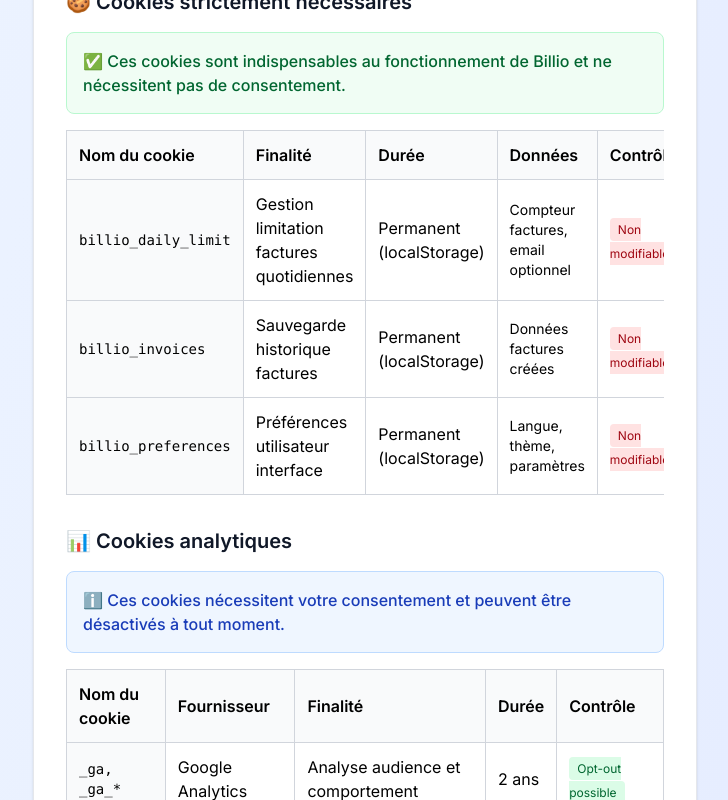
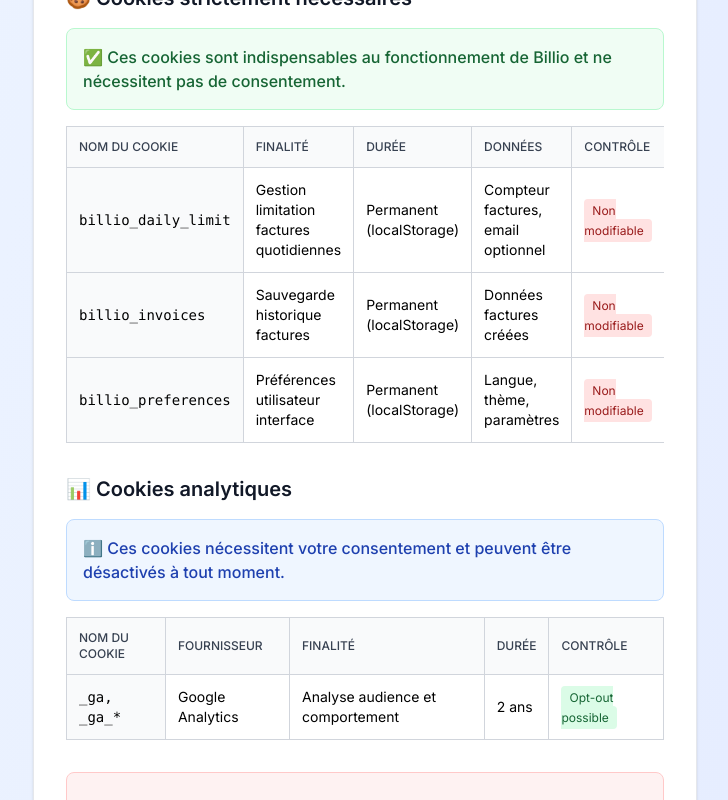
Before and after one commit to CodeMasterSn/Billio, a Next.js app: page /politique-cookies in a window 1280 px wide. Shown: the part 1120-1920 px from the top of the page, without its empty margins (391-1119 px from the left). Built offline with nearby package versions, Linux system fonts and the light colour scheme.

Commit message:
correction visibilite page confidentiel

```diff
--- a/src/app/globals.css
+++ b/src/app/globals.css
@@ -28,6 +28,72 @@
   .text-balance {
     text-wrap: balance;
   }
+}
+
+/* Garantir la visibilité du texte sur toutes les pages */
+.text-gray-900 {
+  color: #111827 !important;
+}
+
+.text-gray-800 {
+  color: #1f2937 !important;
+}
+
+.text-gray-700 {
+  color: #374151 !important;
+}
+
+.text-gray-600 {
+  color: #4b5563 !important;
+}
+
+.text-gray-500 {
+  color: #6b7280 !important;
+}
+
+.text-blue-900 {
+  color: #1e3a8a !important;
+}
+
+.text-blue-800 {
+  color: #1e40af !important;
+}
+
+.text-blue-700 {
+  color: #1d4ed8 !important;
+}
+
+.text-green-800 {
+  color: #166534 !important;
+}
+
+.text-green-700 {
+  color: #15803d !important;
+}
+
+.text-red-800 {
+  color: #991b1b !important;
+}
+
+.text-red-700 {
+  color: #b91c1c !important;
+}
+
+/* Garantir la visibilité des backgrounds */
+.bg-gray-50 {
+  background-color: #f9fafb !important;
+}
+
+.bg-blue-50 {
+  background-color: #eff6ff !important;
+}
+
+.bg-green-50 {
+  background-color: #f0fdf4 !important;
+}
+
+.bg-red-50 {
+  background-color: #fef2f2 !important;
 }
 
 /* Styles pour l'impression de la facture */
--- a/src/app/politique-cookies/page.js
+++ b/src/app/politique-cookies/page.js
@@ -120,7 +120,7 @@
       <div className="min-h-screen bg-gradient-to-br from-blue-50 to-indigo-100">
         <Header />
 
-        <div className="container mx-auto px-4 py-8">
+        <div className="container mx-auto px-4 sm:px-6 lg:px-8 py-8">
           {/* Breadcrumb */}
           <nav className="mb-8">
             <div className="flex items-center space-x-2 text-sm text-gray-600">
@@ -133,10 +133,10 @@
           <div className="max-w-4xl mx-auto">
             {/* En-tête */}
             <div className="text-center mb-12">
-              <h1 className="text-4xl md:text-5xl font-bold text-gray-900 mb-4">
+              <h1 className="text-3xl sm:text-4xl md:text-5xl font-bold text-gray-900 mb-4">
                 Politique des cookies
               </h1>
-              <p className="text-xl text-gray-600 mb-6">
+              <p className="text-lg sm:text-xl text-gray-600 mb-6">
                 Transparence et contrôle sur l'utilisation des cookies
               </p>
               <div className="bg-green-50 border border-green-200 rounded-lg p-4 inline-block">
@@ -181,12 +181,12 @@
 
               {/* Contenu principal */}
               <div className="lg:col-span-3">
-                <div className="bg-white rounded-lg shadow-sm border border-gray-200 p-8">
+                <div className="bg-white rounded-lg shadow-sm border border-gray-200 p-4 sm:p-6 lg:p-8">
 
                   {/* Panneau de gestion des cookies */}
                   {showManager && (
                     <div className="mb-12 bg-blue-50 border border-blue-200 rounded-lg p-6">
-                      <h2 className="text-2xl font-bold text-gray-900 mb-6">Gérez vos préférences cookies</h2>
+                      <h2 className="text-xl sm:text-2xl font-bold text-gray-900 mb-6">Gérez vos préférences cookies</h2>
 
                       <div className="space-y-6">
                         {/* Cookies nécessaires */}
@@ -287,7 +287,7 @@
 
                   {/* 1. QU'EST-CE QU'UN COOKIE ? */}
                   <section id="definition" className="mb-12">
-                    <h2 className="text-2xl font-bold text-gray-900 mb-6">Qu'est-ce qu'un cookie ?</h2>
+                    <h2 className="text-xl sm:text-xl sm:text-2xl font-bold text-gray-900 mb-6">Qu'est-ce qu'un cookie ?</h2>
                     <div className="prose prose-gray max-w-none">
                       <div className="bg-blue-50 border border-blue-200 rounded-lg p-6 mb-6">
                         <h3 className="font-semibold text-blue-900 mb-3">Définition simple :</h3>
@@ -324,7 +324,7 @@
 
                   {/* 2. COOKIES UTILISÉS PAR BILLIO */}
                   <section id="cookies-billio" className="mb-12">
-                    <h2 className="text-2xl font-bold text-gray-900 mb-6">Cookies utilisés par Billio</h2>
+                    <h2 className="text-xl sm:text-2xl font-bold text-gray-900 mb-6">Cookies utilisés par Billio</h2>
 
                     {/* Cookies strictement nécessaires */}
                     <div className="mb-8">
@@ -336,24 +336,24 @@
                       </div>
 
                       <div className="overflow-x-auto">
-                        <table className="w-full border-collapse border border-gray-300">
+                        <table className="w-full border-collapse border border-gray-300 text-sm">
                           <thead>
                             <tr className="bg-gray-50">
-                              <th className="border border-gray-300 p-3 text-left font-semibold">Nom du cookie</th>
-                              <th className="border border-gray-300 p-3 text-left font-semibold">Finalité</th>
-                              <th className="border border-gray-300 p-3 text-left font-semibold">Durée</th>
-                              <th className="border border-gray-300 p-3 text-left font-semibold">Données</th>
-                              <th className="border border-gray-300 p-3 text-left font-semibold">Contrôle</th>
+                              <th className="border border-gray-300 px-3 py-3 text-left text-xs font-medium text-gray-700 uppercase">Nom du cookie</th>
+                              <th className="border border-gray-300 px-3 py-3 text-left text-xs font-medium text-gray-700 uppercase">Finalité</th>
+                              <th className="border border-gray-300 px-3 py-3 text-left text-xs font-medium text-gray-700 uppercase">Durée</th>
+                              <th className="border border-gray-300 px-3 py-3 text-left text-xs font-medium text-gray-700 uppercase">Données</th>
+                              <th className="border border-gray-300 px-3 py-3 text-left text-xs font-medium text-gray-700 uppercase">Contrôle</th>
                             </tr>
                           </thead>
-                          <tbody>
+                          <tbody className="bg-white">
                             {necessaryCookies.map((cookie, index) => (
                               <tr key={index}>
-                                <td className="border border-gray-300 p-3 font-mono text-sm bg-gray-50">{cookie.name}</td>
-                                <td className="border border-gray-300 p-3">{cookie.purpose}</td>
-                                <td className="border border-gray-300 p-3">{cookie.duration}</td>
-                                <td className="border border-gray-300 p-3 text-sm">{cookie.data}</td>
-                                <td className="border border-gray-300 p-3">
+                                <td className="border border-gray-300 px-3 py-3 text-sm font-mono bg-gray-50">{cookie.name}</td>
+                                <td className="border border-gray-300 px-3 py-3 text-sm">{cookie.purpose}</td>
+                                <td className="border border-gray-300 px-3 py-3 text-sm">{cookie.duration}</td>
+                                <td className="border border-gray-300 px-3 py-3 text-sm">{cookie.data}</td>
+                                <td className="border border-gray-300 px-3 py-3 text-sm">
                                   <span className="px-2 py-1 bg-red-100 text-red-800 rounded text-xs">
                                     {cookie.control}
                                   </span>
@@ -375,24 +375,24 @@
                       </div>
 
                       <div className="overflow-x-auto">
-                        <table className="w-full border-collapse border border-gray-300">
+                        <table className="w-full border-collapse border border-gray-300 text-sm">
                           <thead>
                             <tr className="bg-gray-50">
-                              <th className="border border-gray-300 p-3 text-left font-semibold">Nom du cookie</th>
-                              <th className="border border-gray-300 p-3 text-left font-semibold">Fournisseur</th>
-                              <th className="border border-gray-300 p-3 text-left font-semibold">Finalité</th>
-                              <th className="border border-gray-300 p-3 text-left font-semibold">Durée</th>
-                              <th className="border border-gray-300 p-3 text-left font-semibold">Contrôle</th>
+                              <th className="border border-gray-300 px-3 py-3 text-left text-xs font-medium text-gray-700 uppercase">Nom du cookie</th>
+                              <th className="border border-gray-300 px-3 py-3 text-left text-xs font-medium text-gray-700 uppercase">Fournisseur</th>
+                              <th className="border border-gray-300 px-3 py-3 text-left text-xs font-medium text-gray-700 uppercase">Finalité</th>
+                              <th className="border border-gray-300 px-3 py-3 text-left text-xs font-medium text-gray-700 uppercase">Durée</th>
+                              <th className="border border-gray-300 px-3 py-3 text-left text-xs font-medium text-gray-700 uppercase">Contrôle</th>
                             </tr>
                           </thead>
-                          <tbody>
+                          <tbody className="bg-white">
                             {analyticsCookies.map((cookie, index) => (
                               <tr key={index}>
-                                <td className="border border-gray-300 p-3 font-mono text-sm bg-gray-50">{cookie.name}</td>
-                                <td className="border border-gray-300 p-3">{cookie.provider}</td>
-                                <td className="border border-gray-300 p-3">{cookie.purpose}</td>
-                                <td className="border border-gray-300 p-3">{cookie.duration}</td>
-                                <td className="border border-gray-300 p-3">
+                                <td className="border border-gray-300 px-3 py-3 text-sm font-mono bg-gray-50">{cookie.name}</td>
+                                <td className="border border-gray-300 px-3 py-3 text-sm">{cookie.provider}</td>
+                                <td className="border border-gray-300 px-3 py-3 text-sm">{cookie.purpose}</td>
+                                <td className="border border-gray-300 px-3 py-3 text-sm">{cookie.duration}</td>
+                                <td className="border border-gray-300 px-3 py-3 text-sm">
                                   <span className="px-2 py-1 bg-green-100 text-green-800 rounded text-xs">
                                     {cookie.control}
                                   </span>
@@ -425,7 +425,7 @@
 
                   {/* 3. FINALITÉS DÉTAILLÉES */}
                   <section id="finalites" className="mb-12">
-                    <h2 className="text-2xl font-bold text-gray-900 mb-6">Finalités détaillées</h2>
+                    <h2 className="text-xl sm:text-2xl font-bold text-gray-900 mb-6">Finalités détaillées</h2>
                     <div className="prose prose-gray max-w-none">
                       <h3 className="text-lg font-semibold text-gray-900 mb-3">Amélioration du service</h3>
                       <ul className="list-disc pl-6 space-y-2 mb-6 text-gray-900">
@@ -455,10 +455,10 @@
 
                   {/* 4. CONTRÔLE UTILISATEUR */}
                   <section id="controle" className="mb-12">
-                    <h2 className="text-2xl font-bold text-gray-900 mb-6">Contrôle utilisateur</h2>
+                    <h2 className="text-xl sm:text-2xl font-bold text-gray-900 mb-6">Contrôle utilisateur</h2>
                     <div className="prose prose-gray max-w-none">
                       <h3 className="text-lg font-semibold text-gray-900 mb-3">Options de contrôle</h3>
-                      <div className="grid md:grid-cols-2 gap-6 mb-6">
+                      <div className="grid grid-cols-1 sm:grid-cols-2 gap-4 sm:gap-6 mb-6">
                         <div className="bg-blue-50 border border-blue-200 rounded-lg p-4">
                           <h4 className="font-semibold text-blue-900 mb-2">Via Billio</h4>
                           <ul className="text-blue-800 text-sm space-y-1">
@@ -499,7 +499,7 @@
 
                   {/* 5. DONNÉES TIERS ET TRANSFERTS */}
                   <section id="tiers" className="mb-12">
-                    <h2 className="text-2xl font-bold text-gray-900 mb-6">Données tiers et transferts</h2>
+                    <h2 className="text-xl sm:text-2xl font-bold text-gray-900 mb-6">Données tiers et transferts</h2>
                     <div className="prose prose-gray max-w-none">
                       <h3 className="text-lg font-semibold text-gray-900 mb-3">Google Analytics</h3>
                       <div className="bg-blue-50 border border-blue-200 rounded-lg p-4 mb-4">
@@ -531,7 +531,7 @@
 
                   {/* 6. VOS DROITS */}
                   <section id="droits" className="mb-12">
-                    <h2 className="text-2xl font-bold text-gray-900 mb-6">Vos droits</h2>
+                    <h2 className="text-xl sm:text-2xl font-bold text-gray-900 mb-6">Vos droits</h2>
                     <div className="prose prose-gray max-w-none">
                       <h3 className="text-lg font-semibold text-gray-900 mb-3">Droits sur les cookies</h3>
                       <div className="grid md:grid-cols-2 gap-4 mb-6">
@@ -591,7 +591,7 @@
 
                   {/* 7. BANNER COOKIES CONFORME */}
                   <section id="banner" className="mb-12">
-                    <h2 className="text-2xl font-bold text-gray-900 mb-6">Banner cookies conforme</h2>
+                    <h2 className="text-xl sm:text-2xl font-bold text-gray-900 mb-6">Banner cookies conforme</h2>
                     <div className="prose prose-gray max-w-none">
                       <p className="mb-4">
                         Notre banner de cookies respecte les exigences RGPD et vous donne un contrôle total sur vos préférences.
@@ -628,7 +628,7 @@
 
                   {/* 8. MISE À JOUR ET CONTACT */}
                   <section id="contact" className="mb-12">
-                    <h2 className="text-2xl font-bold text-gray-900 mb-6">Mise à jour et contact</h2>
+                    <h2 className="text-xl sm:text-2xl font-bold text-gray-900 mb-6">Mise à jour et contact</h2>
                     <div className="prose prose-gray max-w-none">
                       <h3 className="text-lg font-semibold text-gray-900 mb-3">Évolution de la politique</h3>
                       <ul className="list-disc pl-6 space-y-2 mb-6 text-gray-900">
```
Also changed, not shown: src/app/conditions/page.js (+16 -16 lines), src/app/confidentialite/page.js (+17 -17 lines).
